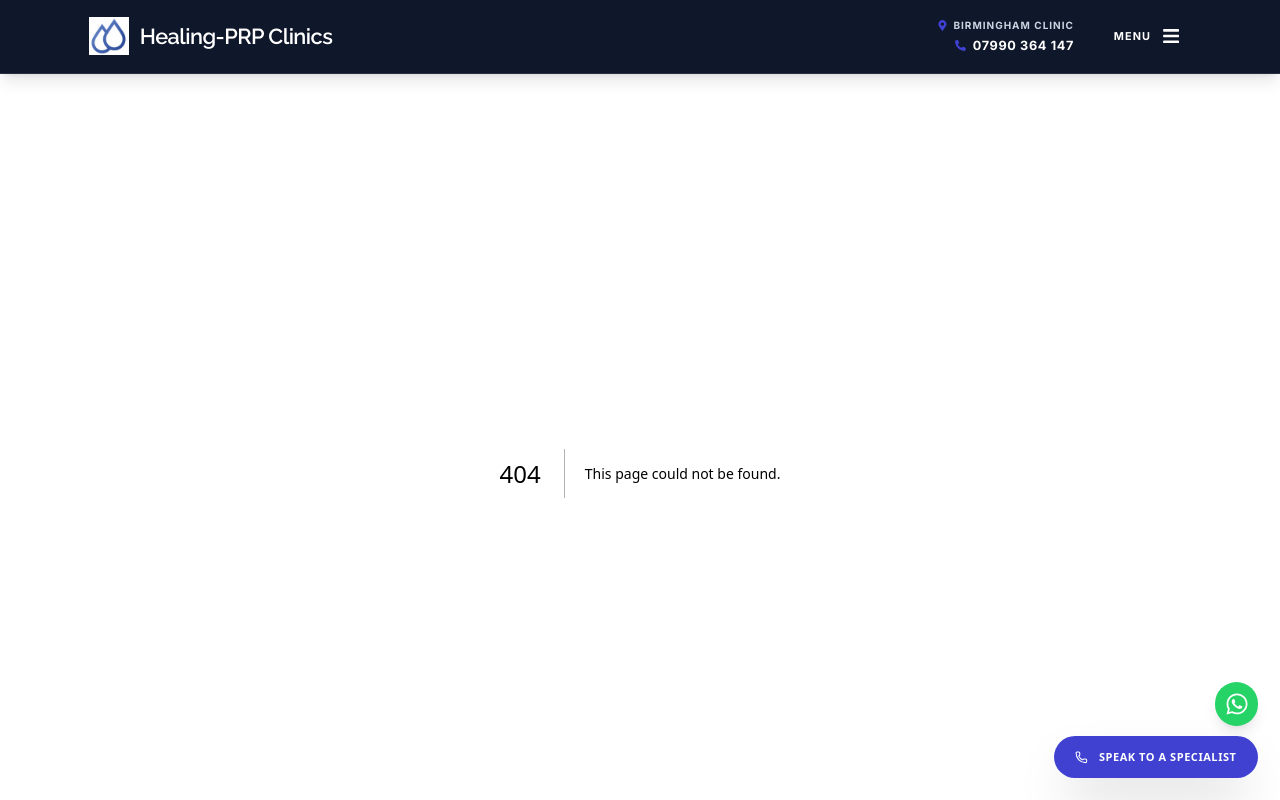
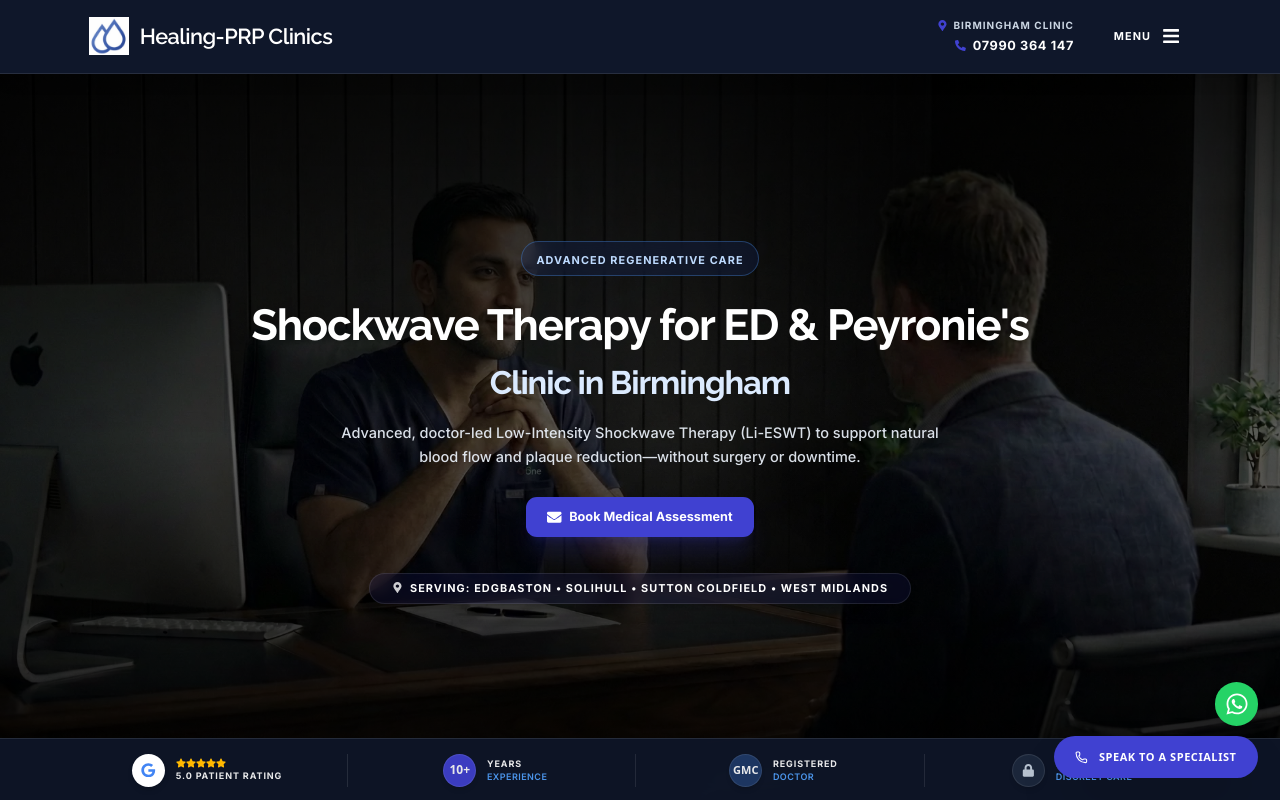
Before and after one commit to binithekid/Healing-PRP-Clinics-Preview, a Next.js app: page /birmingham/shockwave-therapy-erectile-dysfunction in a window 1280 px wide. Before the commit this address had no page. Shown: the top 800 px of the page. Built offline with nearby package versions, Linux system fonts and the light colour scheme.

Commit message:
Create page.tsx

```diff
--- /dev/null
+++ b/src/app/birmingham/shockwave-therapy-erectile-dysfunction/page.tsx
@@ -0,0 +1,158 @@
+import type { Metadata } from "next";
+import ShockwaveTherapyClient from "@/components/pages/ShockwaveTherapyClient";
+import Script from "next/script";
+
+export const metadata: Metadata = {
+  // SEO Guideline: H1 and Title should focus on Shockwave Therapy for ED in [Location]
+  title: {
+    absolute: "Shockwave Therapy for ED Birmingham | Healing-PRP Clinics",
+  },
+
+  // SEO Guideline: Emphasize low-intensity shockwave therapy, what to expect, pricing, and clinician review
+  description:
+    "Learn how low-intensity focused shockwave therapy is used in ED care in Birmingham. What to expect, pricing, and whether you may be suitable after clinician review.",
+
+  alternates: {
+    canonical: "https://www.healing-prp.co.uk/birmingham/shockwave-therapy-erectile-dysfunction",
+  },
+
+  keywords: [
+    // High-Priority Location Terms
+    "shockwave therapy erectile dysfunction Birmingham",
+    "shockwave therapy for ED cost Birmingham",
+    "shockwave ED price Birmingham",
+    "shockwave therapy for ED Birmingham",
+    "ED clinic Solihull",
+    "ED clinic Edgbaston",
+
+    // Core Clinical & Differentiator Terms
+    "low-intensity shockwave therapy ED",
+    "does shockwave therapy work for ED",
+    "focused vs radial shockwave ED",
+    "shockwave ED risks",
+    "shockwave ED downtime",
+    "non-surgical Peyronies treatment West Midlands",
+    "Li-ESWT clinic UK",
+    "acoustic wave therapy ED Birmingham"
+  ],
+
+  openGraph: {
+    title: "Shockwave Therapy for ED | Birmingham Clinic",
+    description:
+      "Doctor-led, focused shockwave therapy (Li-ESWT) for ED and Peyronie's disease in Birmingham. A non-surgical, evidence-based approach.",
+    url: "https://www.healing-prp.co.uk/birmingham/shockwave-therapy-erectile-dysfunction",
+    // siteName, locale, and type are inherited from layout.tsx
+  },
+};
+
+// --- SEO RICH FAQS (Birmingham & Evidence-Led Focus) ---
+const faqs = [
+  {
+    "question": "What is low-intensity shockwave therapy (Li-ESWT) for ED?",
+    "answer": "Li-ESWT is a non-invasive medical treatment that uses targeted acoustic waves to stimulate angiogenesis—the growth of new blood vessels—in the penile tissue. It aims to address the underlying vascular causes of erectile dysfunction rather than just treating the symptoms."
+  },
+  {
+    "question": "Does shockwave therapy hurt?",
+    "answer": "No, the treatment is generally painless. Most patients experience a light tapping or tingling sensation during the 15-20 minute session. No anesthesia is required, and there is zero downtime."
+  },
+  {
+    "question": "What is the difference between Focused and Radial shockwave therapy?",
+    "answer": "Radial shockwave devices act like acoustic massage guns and only penetrate superficially. At our Birmingham clinic, our doctors use Medical-Grade Focused Shockwaves, which penetrate deeply into the corpus cavernosum to effectively stimulate tissue regeneration and break down plaque."
+  },
+  {
+    "question": "How many shockwave sessions will I need?",
+    "answer": "A standard protocol typically involves a course of 6 sessions, delivered over 3 to 6 weeks. However, the exact number depends on your individual clinical assessment and the severity of your vascular ED or Peyronie's disease."
+  },
+  {
+    "question": "Can shockwave therapy help with Peyronie's Disease?",
+    "answer": "Yes. Focused shockwave therapy can be used to create micro-traumas in the hardened fibrous plaque associated with Peyronie's disease, helping to soften the scar tissue and potentially reduce painful curvature over time."
+  },
+  {
+    "question": "How is this different from taking Viagra or Cialis?",
+    "answer": "Oral medications like Viagra temporarily increase blood flow but do not fix the underlying vascular issue. Shockwave therapy aims to restore your natural erectile mechanism by growing new, healthy blood vessels, potentially reducing or eliminating the need for tablets."
+  },
+  {
+    "question": "Are there any side effects or downtime?",
+    "answer": "Side effects are extremely rare and typically limited to temporary, mild sensitivity or slight bruising. It is a walk-in, walk-out procedure, meaning you can resume normal activities—including sexual intercourse—immediately."
+  },
+  {
+    "question": "Is shockwave therapy guaranteed to work?",
+    "answer": "No medical treatment carries a 100% guarantee. Suitability depends heavily on the underlying cause of your ED. Men with mild to moderate vascular ED generally see the best results. A full doctor-led assessment is required to determine if you are a viable candidate."
+  }
+];
+
+// --- JSON-LD SCHEMA: Medical Clinic & Medical Therapy ---
+const shockwaveSchema = {
+  "@context": "https://schema.org",
+  "@graph": [
+    {
+      "@type": "MedicalClinic",
+      "name": "Healing-PRP Clinics Birmingham",
+      "description": "Doctor-led private clinic in Birmingham specialising in focused shockwave therapy (Li-ESWT) for Erectile Dysfunction and Peyronie's disease.",
+      "address": {
+        "@type": "PostalAddress",
+        "addressLocality": "Birmingham",
+        "addressRegion": "West Midlands",
+        "addressCountry": "UK"
+      },
+      "areaServed": {
+        "@type": "City",
+        "name": "Birmingham"
+      },
+      "medicalDirector": {
+        "@type": "Physician",
+        "name": "Dr Syed Abdi",
+        "url": "https://www.healing-prp.co.uk/our-doctor"
+      },
+      "medicalSpecialty": ["Urology", "Men's Health"]
+    },
+    {
+      "@type": "MedicalTherapy",
+      "name": "Shockwave Therapy for Erectile Dysfunction",
+      "alternateName": ["Li-ESWT", "Focused Shockwave Therapy", "Acoustic Wave Therapy for ED"],
+      "description": "A clinician-led assessment and treatment course using low-intensity extracorporeal shockwave therapy to treat vascular erectile dysfunction and Peyronie's disease.",
+      "relevantSpecialty": {
+        "@type": "MedicalSpecialty",
+        "name": "Urology"
+      }
+    }
+  ]
+};
+
+export default function Page() {
+  const faqSchema = {
+    "@context": "https://schema.org",
+    "@type": "FAQPage",
+    "mainEntity": faqs.map((faq) => ({
+      "@type": "Question",
+      "name": faq.question,
+      "acceptedAnswer": {
+        "@type": "Answer",
+        "text": faq.answer,
+      },
+    })),
+  };
+
+  return (
+    <main>
+      <Script
+        id="shockwave-schema-birmingham"
+        type="application/ld+json"
+        dangerouslySetInnerHTML={{ __html: JSON.stringify(shockwaveSchema) }}
+      />
+
+      <Script
+        id="shockwave-faq-schema-birmingham"
+        type="application/ld+json"
+        dangerouslySetInnerHTML={{ __html: JSON.stringify(faqSchema) }}
+      />
+
+      {/* Dynamic Client Component Loading Birmingham Content */}
+      <ShockwaveTherapyClient
+        locationName="Birmingham"
+        servingAreas="Edgbaston • Solihull • Sutton Coldfield • West Midlands"
+        faqs={faqs}
+      />
+    </main>
+  );
+}
```
